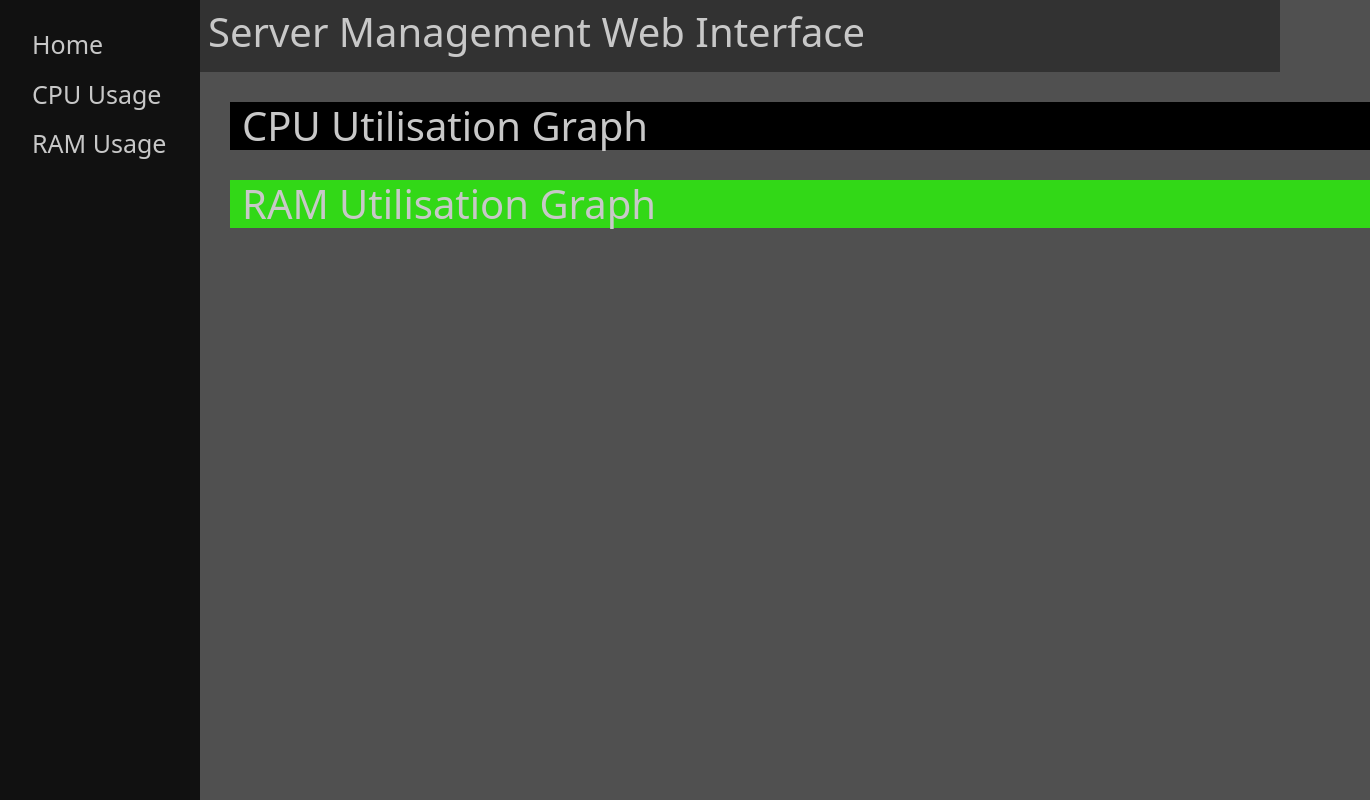
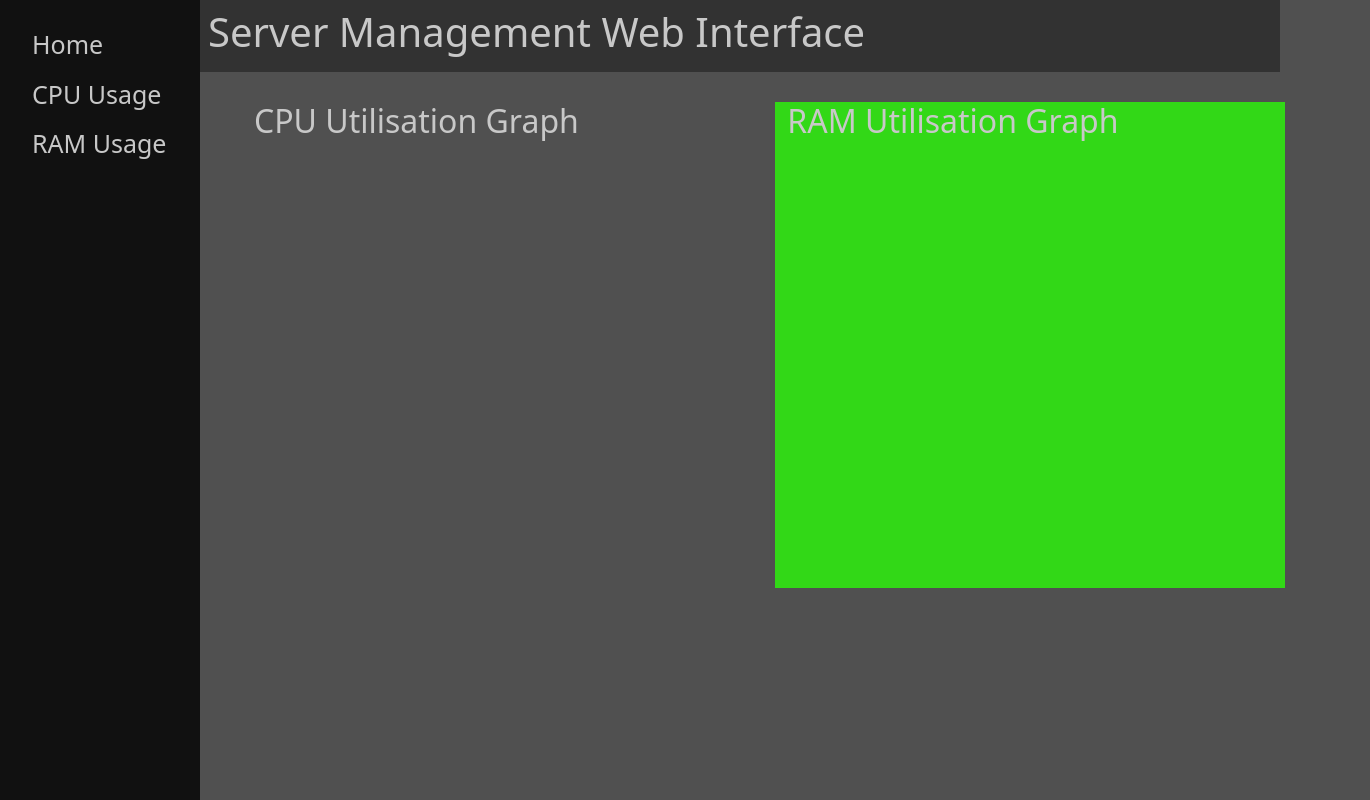
Before and after one commit to MatthewSwain21101660/ServerManagementWebInterface, a plain HTML site: page index.html in a window 1280 px wide. Shown: the whole page, 1370 px wide, since content can reach past the window. Drawn offline with nearby package versions, Linux system fonts and the light colour scheme; no server answers.

Commit message:
Refactored to make the javascript a callable function

```diff
--- a/css/pageStyle.css
+++ b/css/pageStyle.css
@@ -36,26 +36,30 @@
 
 
 
-#cpuGraph {
-    background-color: #000000;
+#cpuGraphContainer {
+    /*background-color: #32d817;
+
+     */
     margin-top: 30px;
     margin-left: 230px;
     /*width: 100px;*/
 }
 
-#ramGraph {
+#ramGraphContainer {
     background-color: #32d817;
     margin-top: 30px;
     margin-left: 230px;
     /*width: 100px;*/
 }
 
-#test {
+#testContainer {
     margin-left: 230px;
 }
 
 
-
+#graphContainer {
+    margin-right: 30px;
+}
 
 /*.main {
     margin-left: 200px; /* Same as the width of the sidenav
--- /dev/null
+++ b/drawGraph.js
@@ -0,0 +1,36 @@
+function drawGraph(containerID) {
+    const containerDimensions = document.getElementById(containerID).getBoundingClientRect();
+    const padding = {left: 40, right: 30, top: 20, bottom: 40};
+    const width = containerDimensions.width - padding.left - padding.right;
+    const height = 500 - padding.top - padding.bottom;
+
+    const svg = d3.select("#" + containerID)
+        .attr("width", width)
+        .attr("height", height);
+
+    const x_scale = d3.scaleBand().range([0, width]).padding(0.1);
+    const y_scale = d3.scaleLinear().range([height, 0]);
+    d3
+        .json(
+            "http://localhost:9000/getUtil"
+        )
+        .then(({data}) => {
+            data.forEach((d) => (d.cpu = +d.cpu));
+
+            // Scale the range of the data in the domains
+            x_scale.domain(data.map((d) => d.Name));
+            y_scale.domain([0, d3.max(data, (d) => d.Population)]);
+
+            // append the rectangles for the bar chart
+            svg
+                .selectAll("rect")
+                .data(data)
+                .join("rect")
+                .attr("class", "bar")
+                .attr("x", (d) => x_scale(d.Name))
+                .attr("y", (d) => y_scale(d.Population))
+                .attr("width", x_scale.bandwidth())
+                .attr("height", (d) => height - y_scale(d.Population));
+        });
+
+}
--- a/homeCPUGraph.js
+++ /dev/null
@@ -1,24 +0,0 @@
-const xScale = d3.scaleLinear().range([0, 60]).domain([0, 60]);
-const yScale = d3.scaleLinear().range([0, 100]).domain([0, 100]);
-
-const svg = d3.select("#cpuGraph")//.append("svg")
-    .attr("width", 60)
-    .attr("height", 100)
-
-
-
-
-d3.json("http://localhost:9000/getUtil").then((data) => {
-    data.forEach(d => {d.cpu = +d.cpu})
-
-    svg
-    .selectAll("rect")
-        .data(data)
-        .join("rect")
-        .attr("class", "bar")
-        .attr("x", (d) => xScale(d.cpu))
-        .attr("y", (d) => yScale(d.cpu))
-        .attr("width", xScale.bandwidth())
-        .attr("height", (d) => 100 - yScale(d.cpu));
-
-});
--- a/index.html
+++ b/index.html
@@ -4,15 +4,11 @@
         <meta charset="UTF-8">
         <title>Server Management Web Interface</title>
 
-        <link rel="stylesheet" href="css/pageStyle.css">
         <link href="https://cdn.jsdelivr.net/npm/bootstrap@5.3.3/dist/css/bootstrap.min.css" rel="stylesheet" integrity="sha384-QWTKZyjpPEjISv5WaRU9OFeRpok6YctnYmDr5pNlyT2bRjXh0JMhjY6hW+ALEwIH" crossorigin="anonymous">
         <script src="https://cdn.jsdelivr.net/npm/d3@7"></script>
-        <script>
-            colourSchemeDark="#939191";
-            colourScheme=colourSchemeDark;
-        </script>
 
-
+        <link rel="stylesheet" href="css/pageStyle.css">
+        <script src="drawGraph.js"></script>
     </head>
 
     <body id="mainBody">
@@ -26,22 +22,29 @@
             <h1>Server Management Web Interface</h1>
         </div>
 
-<!--<div class="container">-->
-        <div id="cpuGraph" class="container">
-            <h1>CPU Utilisation Graph</h1>
-
-        </div>
-        <script src="homeCPUGraph.js"></script>
-
-        <div id="ramGraph" class="container">
-            <h1>RAM Utilisation Graph</h1>
-
+        <div class="container-fluid" id="graphContainer">
+            <div class="row">
+                <div class="col-lg-5">
+                    <div id="cpuGraphContainer" class="container">
+                        <h2>CPU Utilisation Graph</h2>
+                        <svg id="cpuGraph"></svg>
+                    </div>
+                </div>
+                <div class="col-lg-5">
+                    <div id="ramGraphContainer" class="container">
+                        <h2>RAM Utilisation Graph</h2>
+                        <svg id="ramGraph"></svg>
+                    </div>
+                </div>
+            </div>
         </div>
 
-
-<!--</div>-->
-
-
+        <script>
+            document.addEventListener("DOMContentLoaded", function() {
+                drawGraph("cpuGraph");
+                drawGraph("ramGraph")
+            });
+        </script>
 
     </body>
 </html>
```
